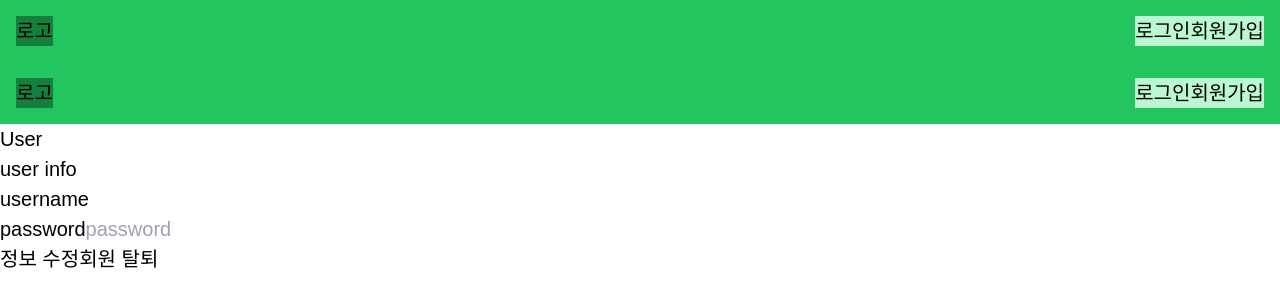
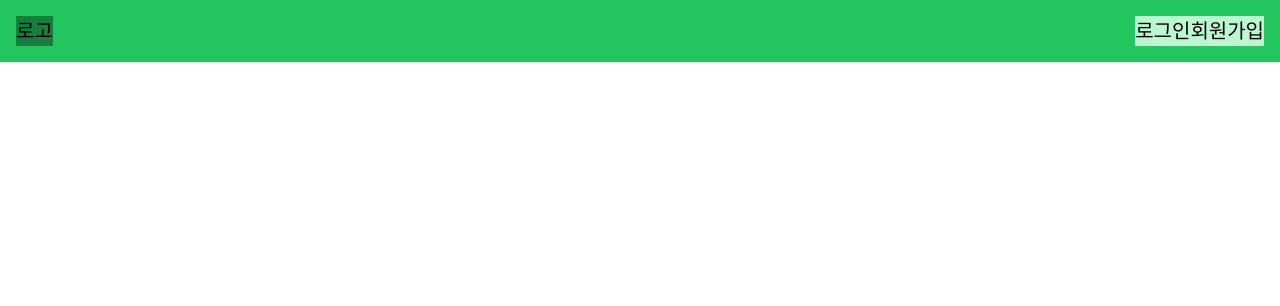
Before and after one commit to dongkeonkim/daily-todo-calendar-frontend, a React (Create React App) app: page /user in a window 1280 px wide. Shown: the top 306 px of the page. Built offline with nearby package versions, Linux system fonts and the light colour scheme.

Commit message:
feat: 멤버 수정

```diff
--- a/src/apis/auth.js
+++ b/src/apis/auth.js
@@ -7,6 +7,6 @@ export const info = () => api.get(`/member/info`);
 
 export const join = (data) => api.post('/member/create', data);
 
-export const update = (data) => api.put('/member', data);
+export const update = (data) => api.put('/member/update', data);
 
 export const remove = (userId) => api.delete(`/member/${userId}`);
--- a/src/components/User/UserForm.jsx
+++ b/src/components/User/UserForm.jsx
@@ -5,52 +5,46 @@ const UserForm = ({ userInfo, updateUser, deleteUser }) => {
     e.preventDefault();
 
     const form = e.target;
-    const userId = form.username.value;
-    const userPw = form.password.value;
-    const name = form.name.value;
 
-    updateUser({ userId, userPw, name });
+    const currentPassword = form.currentPassword.value;
+    const newPassword = form.newPassword.value;
+
+    updateUser({ currentPassword, newPassword });
   };
 
   return (
     <>
-      <div className='form'>
-        <h2 className='login-title'>user info</h2>
-        <form className='login-form' onSubmit={(e) => onUpdate(e)}></form>
-        <label htmlFor='name'>username</label>
+      <div className='flex'>
+        <form onSubmit={(e) => onUpdate(e)}>
+          <label>{userInfo.email}</label>
+
+          <div>
             <input
-          type='text'
-          id='username'
-          placeholder=''
-          name=''
-          autocomplete=''
+              type='password'
+              id='currentPassword'
+              placeholder='기존 비밀번호를 입력해주세요'
+              name='currentPassword'
               required
-          defaultValue={userInfo?.userId}
             />
           </div>
 
           <div>
-        <label htmlFor='password'>password</label>
             <input
-          type='text'
-          id='password'
-          placeholder='password'
-          name='password'
-          autoComplete='password'
+              type='password'
+              id='newPassword'
+              placeholder='변경할 비밀번호를 입력해주세요'
+              name='newPassword'
               required
             />
           </div>
 
-      <button type='submit' className='btn btn--form btn-login'>
-        정보 수정
+          <div>
+            <button type='submit' className='bg-yellow-500'>
+              수정
             </button>
-      <button
-        type='button'
-        className='btn btn--form btn-login'
-        onClick={() => deleteUser(userInfo.userId)}
-      >
-        회원 탈퇴
-      </button>
+          </div>
+        </form>
+      </div>
     </>
   );
 };
--- a/src/components/pages/Home.jsx
+++ b/src/pages/Home.jsx
@@ -1,5 +1,5 @@
 import React from 'react';
-import LoginContext from '../../contexts/LoginContextConsumer';
+import LoginContext from '../contexts/LoginContextProvider';
 
 export const Home = () => {
   return (
--- a/src/components/pages/Join.jsx
+++ b/src/pages/Join.jsx
@@ -1,7 +1,6 @@
 import React from 'react';
-import Header from '../Header/Header';
-import JoinForm from '../Join/JoinForm';
-import * as auth from '../../apis/auth';
+import JoinForm from '../components/Join/JoinForm';
+import * as auth from '../apis/auth';
 import { useNavigate } from 'react-router-dom';
 
 const Join = () => {
--- a/src/components/pages/Login.jsx
+++ b/src/pages/Login.jsx
@@ -1,5 +1,5 @@
 import React from 'react';
-import LoginForm from '../Login/LoginForm';
+import LoginForm from '../components/Login/LoginForm';
 
 const Login = () => {
   return (
--- a/src/components/pages/User.jsx
+++ b/src/pages/User.jsx
@@ -1,9 +1,8 @@
 import React, { useContext, useEffect, useState } from 'react';
-import Header from '../Header/Header';
-import UserForm from '../User/UserForm';
+import UserForm from '../components/User/UserForm';
 
-import * as auth from '../../apis/auth';
-import { LoginContext } from '../../contexts/LoginContextProvider';
+import * as auth from '../apis/auth';
+import { LoginContext } from '../contexts/LoginContextProvider';
 import { useNavigate } from 'react-router-dom';
 
 const User = () => {
@@ -19,12 +18,18 @@ const User = () => {
 
     const response = await auth.info();
     const data = response.data;
+
+    console.log(data);
+
     setUserInfo(data);
   };
 
   const updateUser = async (form) => {
     let response;
     let data;
+
+    console.log(form);
+
     try {
       response = await auth.update(form);
     } catch (error) {
@@ -75,11 +80,15 @@ const User = () => {
     getUserInfo();
   }, [isLogin]);
 
+  // userInfo가 없는 경우 렌더링하지 않음
+  if (!userInfo) {
+    return null;
+  }
+
   return (
     <>
-      <Header />
       <div className='container'>
-        <h1>User</h1>
+        <h1 className='bg-green-200'>User</h1>
         <UserForm
           userInfo={userInfo}
           updateUser={updateUser}
```
Also changed, not shown: src/App.js (+4 -4 lines). Lines whose indentation alone changed are shown as unchanged.
